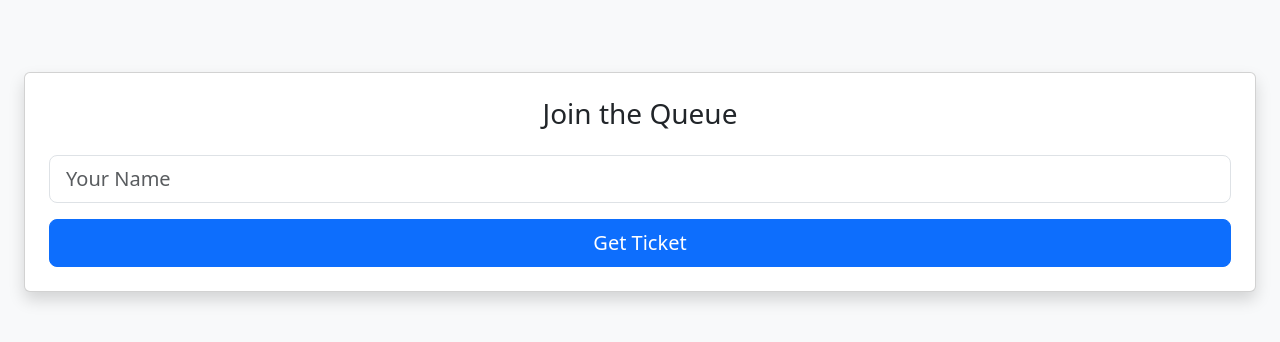
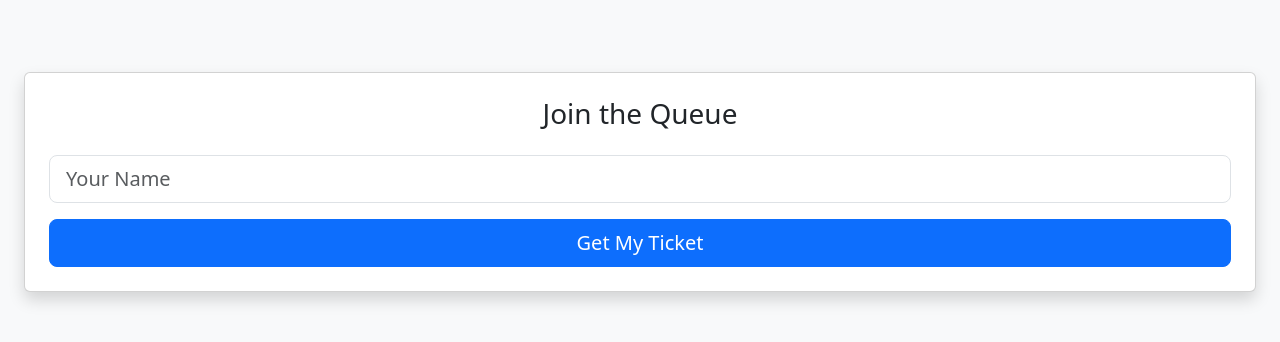
Before and after one commit to 3k100612-max/queue, a Flask app: page /join in a window 1280 px wide. Shown: the top 342 px of the page. Run offline with Flask 3, Linux system fonts and the light colour scheme; some libraries are stand-ins or nearby versions.

Commit message:
Update join_form.html

```diff
--- a/templates/join_form.html
+++ b/templates/join_form.html
@@ -9,7 +9,7 @@
         <h3>Join the Queue</h3>
         <form method="POST" class="mt-3">
             <input type="text" name="name" class="form-control form-control-lg mb-3" placeholder="Your Name" required>
-            <button type="submit" class="btn btn-primary btn-lg w-100">Get Ticket</button>
+            <button type="submit" class="btn btn-primary btn-lg w-100">Get My Ticket</button>
         </form>
     </div>
 </body>
```
